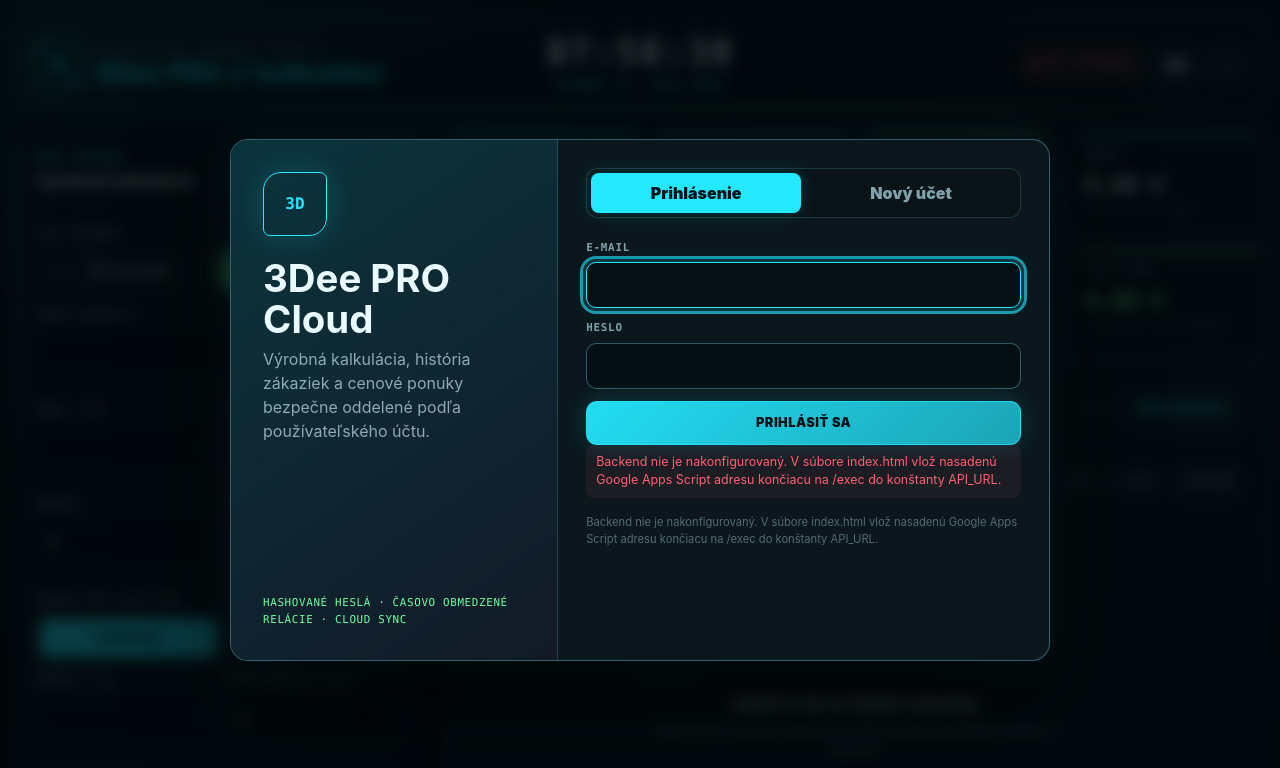
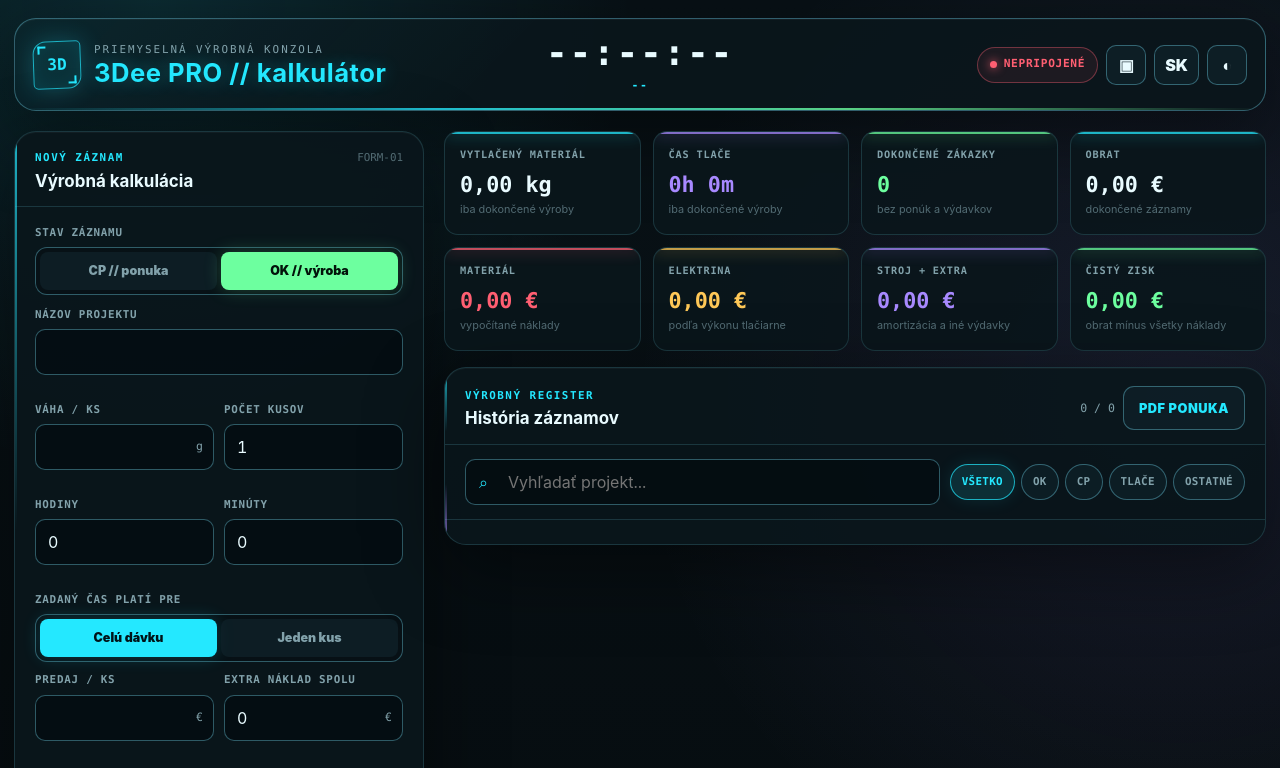
Before and after one commit to adykub-3dee/3deegpt-03, a plain HTML site: page index.html in a window 1280 px wide. Shown: the top 768 px of the page. Drawn offline with Linux system fonts and the light colour scheme.

Commit message:
Update index.html

```diff
--- a/index.html
+++ b/index.html
@@ -1551,7 +1551,7 @@
      * Po nasadení Code.gs ako Web app sem vlož verejnú adresu končiacu na /exec.
      * Príklad: https://script.google.com/macros/s/AKfycb.../exec
      */
-    const API_URL = "VLOZ_SEM_GOOGLE_APPS_SCRIPT_EXEC_URL";
+    const API_URL = https://script.google.com/macros/s/AKfycbzas-g-c8Zu95klLuIROH42LhNKkRPgkSeHjVZXHJX96is0HhP4smVFhEz8-XKOGdQTvw/exec;
 
     const DEFAULT_SETTINGS = Object.freeze({
       filamentPrice: 19,
```
